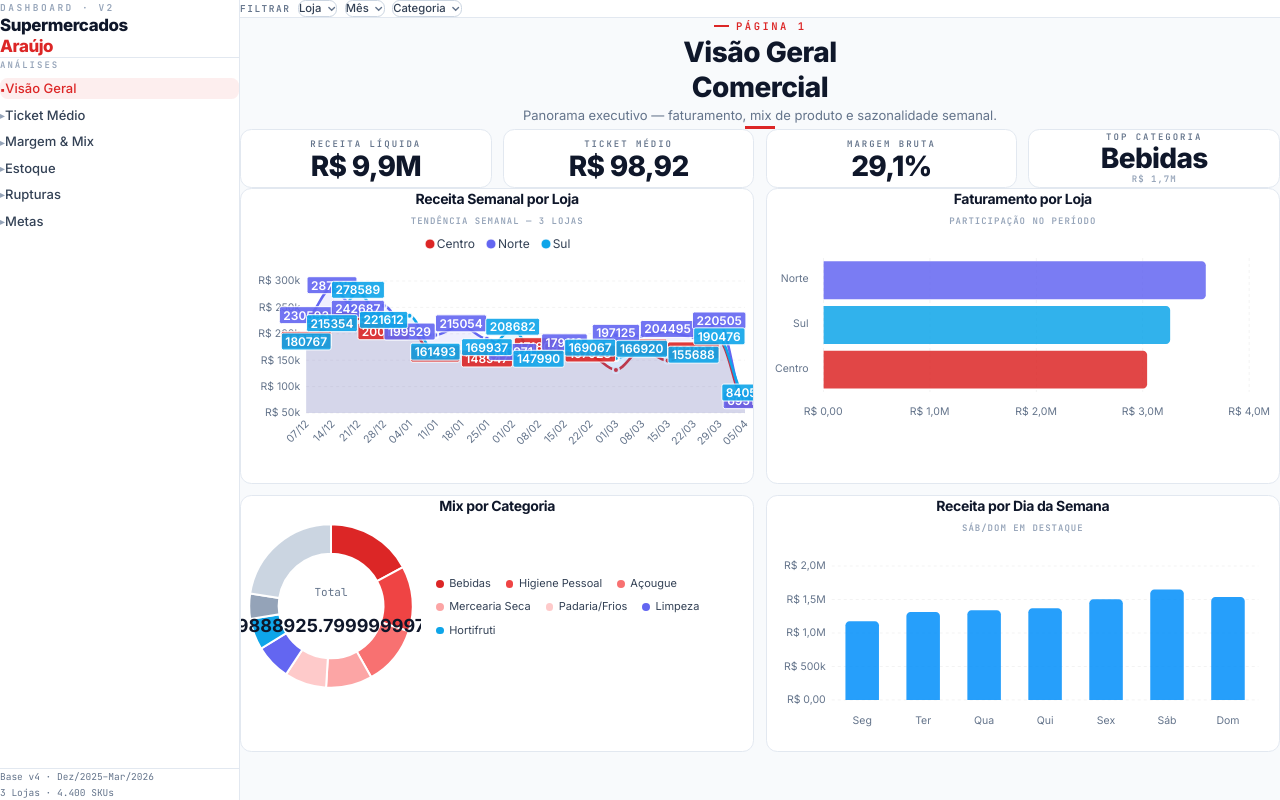
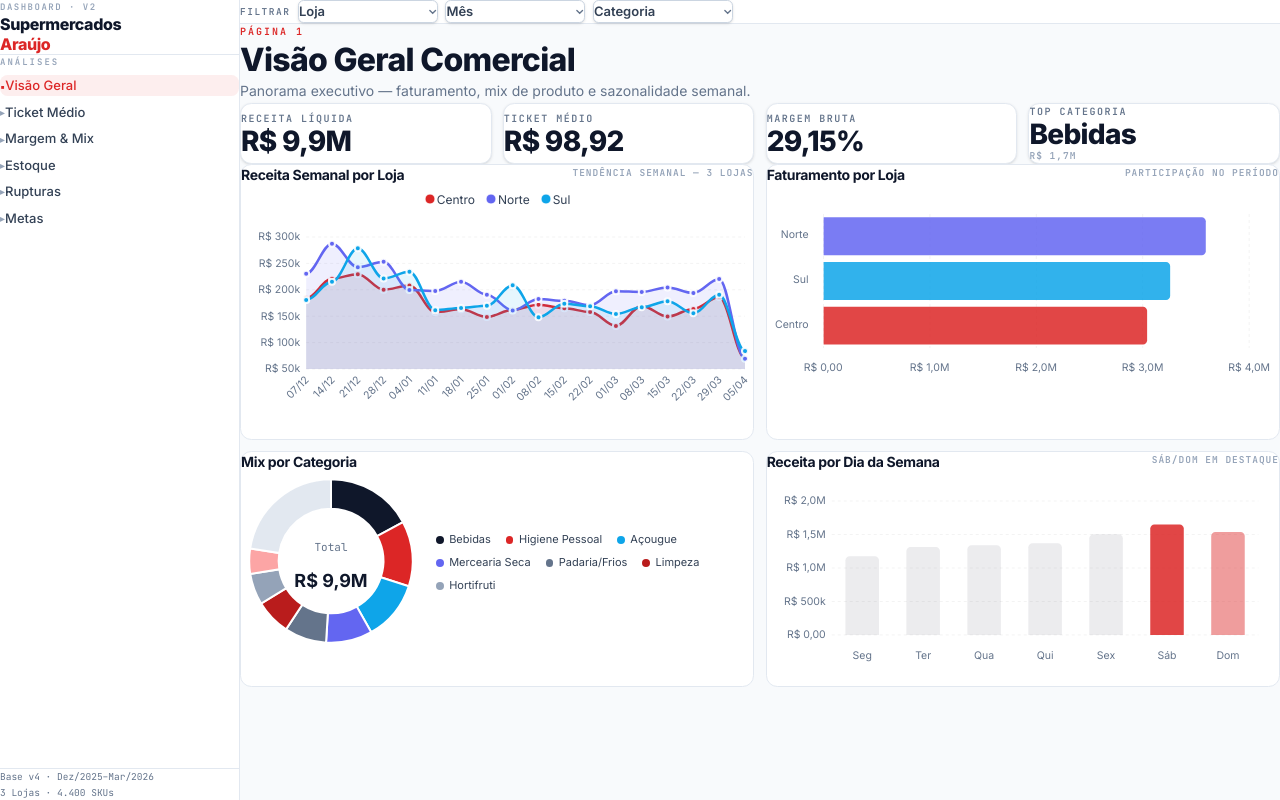
Before and after one commit to Faeueu/dashboard_araujo, a React (Vite) app: page / in a window 1280 px wide. Built offline with nearby package versions, Linux system fonts and the light colour scheme.

Commit message:
style: alinhar painel com UI flat design inspirados em metabase e powerbi, cores sóbrias e R$ consistente

```diff
--- a/src/components/ChartCard.jsx
+++ b/src/components/ChartCard.jsx
@@ -2,10 +2,10 @@
 export default function ChartCard({ title, hint = '', children, spanAll = false }) {
   return (
     <div className={`bg-card rounded-xl p-5 lg:p-6 border border-border animate-fade-up ${spanAll ? 'col-span-full' : ''}`}>
-      <div className="flex flex-col items-center text-center gap-1.5 mb-5 pb-4">
+      <div className="flex justify-between items-start gap-3 mb-5 pb-3">
         <h3 className="text-[14px] font-bold text-text-1 leading-snug tracking-tight">{title}</h3>
         {hint && (
-          <span className="font-mono text-[9px] uppercase tracking-[1px] text-text-4 leading-relaxed font-semibold">{hint}</span>
+          <span className="font-mono text-[9.5px] uppercase tracking-[1px] text-text-4 font-semibold text-right">{hint}</span>
         )}
       </div>
       {children}
--- a/src/components/Charts.jsx
+++ b/src/components/Charts.jsx
@@ -47,6 +47,10 @@
       strokeDashArray: 3,
       padding: { left: 8, right: 8 },
       ...grid,
+    },
+    dataLabels: {
+      enabled: false,
+      ...(rest.dataLabels || {})
     },
     tooltip: {
       theme: 'light',
@@ -136,7 +140,7 @@
 // ═══════════════════════════════════════════════════════════════
 //  DONUT CHART
 // ═══════════════════════════════════════════════════════════════
-export function DonutChart({ series, labels, colors, height = 200, tooltipFormatter }) {
+export function DonutChart({ series, labels, colors, height = 200, tooltipFormatter, valueFormatter }) {
   const options = useMemo(() => ({
     chart: {
       type: 'donut',
@@ -153,8 +157,12 @@
           labels: {
             show: true,
             name: { fontSize: '13px', fontFamily: FONT, color: COLORS.text1 },
-            value: { fontSize: '18px', fontFamily: FONT, fontWeight: 700, color: COLORS.text1 },
-            total: { show: true, fontSize: '11px', fontFamily: MONO, color: COLORS.text3, label: 'Total' },
+            value: { fontSize: '18px', fontFamily: FONT, fontWeight: 700, color: COLORS.text1, formatter: valueFormatter || ((val) => Number(val).toLocaleString('pt-BR')) },
+            total: { show: true, fontSize: '11px', fontFamily: MONO, color: COLORS.text3, label: 'Total', formatter: (w) => {
+                const total = w.globals.seriesTotals.reduce((a, b) => a + b, 0);
+                return valueFormatter ? valueFormatter(total) : Number(total).toLocaleString('pt-BR');
+              }
+            },
           },
         },
       },
@@ -164,7 +172,7 @@
     tooltip: {
       y: { formatter: tooltipFormatter },
     },
-  }), [labels, colors, height, tooltipFormatter]);
+  }), [labels, colors, height, tooltipFormatter, valueFormatter]);
 
   return <Chart options={options} series={series} type="donut" height={height} />;
 }
--- a/src/components/FilterBar.jsx
+++ b/src/components/FilterBar.jsx
@@ -39,15 +39,15 @@
       <button
         onClick={() => setOpen(v => !v)}
         className={`
-          flex items-center gap-1.5 px-3 py-1.5 rounded-lg text-xs font-medium cursor-pointer
-          border transition-all duration-150 whitespace-nowrap
+          flex items-center justify-between gap-3 px-3.5 py-1.5 rounded-md text-[13px] font-semibold cursor-pointer
+          border shadow-sm transition-all duration-150 min-w-[140px]
           ${hasActive
-            ? 'border-primary text-primary bg-primary-dim hover:bg-primary-soft'
+            ? 'border-primary text-primary bg-primary-dim hover:bg-primary-soft ring-1 ring-primary/20'
             : 'border-border-strong text-text-2 bg-surface hover:border-text-4 hover:text-text-1'
           }
         `}
       >
-        <span>{label}</span>
+        <span className="truncate max-w-[140px]">{label}</span>
         <svg
           className={`w-2.5 h-2.5 text-text-3 transition-transform duration-200 ${open ? 'rotate-180' : ''}`}
           viewBox="0 0 10 10"
--- a/src/components/KpiCard.jsx
+++ b/src/components/KpiCard.jsx
@@ -1,18 +1,18 @@
 // src/components/KpiCard.jsx
 export default function KpiCard({ label, value = '—', sub = '', accent = '' }) {
   return (
-    <div className="bg-card border border-border rounded-xl p-5 lg:p-6 text-center transition-all duration-200 hover:border-border-strong group animate-fade-up flex flex-col items-center justify-center">
-      <div className="font-mono text-[9px] tracking-[2px] uppercase text-text-3 mb-3 font-semibold">
+    <div className="bg-card border border-border rounded-xl p-5 lg:p-6 transition-all duration-200 hover:border-border-strong group animate-fade-up flex flex-col items-start justify-center shadow-sm">
+      <div className="font-mono text-[10px] tracking-[1.5px] uppercase text-text-3 mb-2 font-bold">
         {label}
       </div>
       <div
-        className="text-[28px] font-extrabold leading-none tracking-tight mb-1.5 text-text-1 transition-colors"
+        className="text-[28px] font-extrabold leading-none tracking-tight mb-2 text-text-1 transition-colors"
         style={accent ? { color: accent } : {}}
       >
         {value}
       </div>
       {sub && (
-        <div className="font-mono text-[9px] uppercase tracking-[1px] text-text-4 font-semibold mt-2">
+        <div className="font-mono text-[9.5px] uppercase tracking-[1px] text-text-4 font-semibold mt-auto">
           {sub}
         </div>
       )}
--- a/src/components/PageHeader.jsx
+++ b/src/components/PageHeader.jsx
@@ -1,20 +1,18 @@
 // src/components/PageHeader.jsx
 export default function PageHeader({ badge, title, description }) {
   return (
-    <div className="mb-8 pb-6 relative text-center flex flex-col items-center justify-center animate-fade-up">
-      <div className="font-mono text-[10.5px] tracking-[2.5px] uppercase text-primary mb-2.5 flex items-center gap-2 justify-center font-bold">
-        <span className="inline-block w-4 h-[2px] bg-primary" />
+    <div className="mb-6 pb-5 flex flex-col items-start font-sans animate-fade-up">
+      <div className="font-mono text-[10px] tracking-[2px] uppercase text-primary mb-1.5 font-bold">
         {badge}
       </div>
       <h1
-        className="text-2xl lg:text-[28px] font-extrabold leading-tight mb-3 text-text-1"
-        style={{ letterSpacing: '-0.5px' }}
-        dangerouslySetInnerHTML={{ __html: title }}
+        className="text-[26px] lg:text-[32px] font-extrabold leading-tight mb-2 text-text-1"
+        style={{ letterSpacing: '-0.7px' }}
+        dangerouslySetInnerHTML={{ __html: title.replace('<br/>', ' ') }}
       />
-      <p className="text-text-3 text-[13px] max-w-xl leading-relaxed mb-5">
+      <p className="text-text-3 text-[14px] max-w-2xl leading-relaxed">
         {description}
       </p>
-      <div className="w-8 h-[3px] bg-primary" />
     </div>
   );
 }
--- a/src/components/Sidebar.jsx
+++ b/src/components/Sidebar.jsx
@@ -30,10 +30,10 @@
     >
       {/* Logo */}
       <div className="px-5 pt-6 pb-5 border-b border-border">
-        <div className="font-mono text-[9.5px] tracking-[2.5px] uppercase text-text-4 font-semibold mb-1.5">
+        <div className="font-mono text-[9px] tracking-[1.5px] uppercase text-text-4 font-semibold mb-2">
           Dashboard · V2
         </div>
-        <div className="text-lg font-extrabold text-text-1 leading-tight tracking-tight">
+        <div className="text-[16px] font-extrabold text-text-1 leading-tight tracking-tight">
           Supermercados<br />
           <em className="not-italic text-primary">Araújo</em>
         </div>
--- a/src/pages/P1_VisaoGeral.jsx
+++ b/src/pages/P1_VisaoGeral.jsx
@@ -10,7 +10,17 @@
 
 const LOJAS = ['Araújo Centro', 'Araújo Norte', 'Araújo Sul'];
 const LCOL = [COLORS.centro, COLORS.norte, COLORS.sul];
-const CAT_COLORS = [COLORS.primary, '#EF4444', '#F87171', '#FCA5A5', '#FECACA', COLORS.norte, COLORS.sul, '#94A3B8', '#CBD5E1'];
+const CAT_COLORS = [
+  '#0F172A', // Preto
+  COLORS.centro, // Vermelho
+  COLORS.sul, // Cinza Escuro
+  COLORS.norte, // Cinza Claro
+  '#64748B', // Slate
+  '#B91C1C', // Vermelho Escuro
+  '#94A3B8', // Slate Claro
+  '#FCA5A5', // Vermelho Claro
+  '#E2E8F0', // Cinza Gelo
+];
 const DOW_LABELS = ['Seg', 'Ter', 'Qua', 'Qui', 'Sex', 'Sáb', 'Dom'];
 
 export default function P1_VisaoGeral() {
@@ -117,6 +127,7 @@
                 labels={dLbl}
                 colors={CAT_COLORS}
                 height={180}
+                valueFormatter={(val) => brl(val)}
                 tooltipFormatter={(val) => `${brl(val)} (${((val / tot) * 100).toFixed(1)}%)`}
               />
             </div>
@@ -141,6 +152,7 @@
               data: dowData,
             }]}
             categories={DOW_LABELS}
+            colors={dowColors}
             yFormatter={v => brl(v)}
             height={200}
           />
--- a/src/utils/fmt.js
+++ b/src/utils/fmt.js
@@ -20,10 +20,12 @@
   return _brl.format(v);
 }
 
-// Percentual  29.6 → "29,6%"
-export function pct(v, dec = 1) {
+const _n2   = new Intl.NumberFormat('pt-BR', { minimumFractionDigits:2, maximumFractionDigits:2 });
+
+// Percentual  29.61 → "29,61%"
+export function pct(v) {
   if (v == null || isNaN(v)) return '—';
-  return (dec === 1 ? _n1 : _n0).format(v) + '%';
+  return _n2.format(v) + '%';
 }
 
 // Número inteiro  4716 → "4.716"
```
